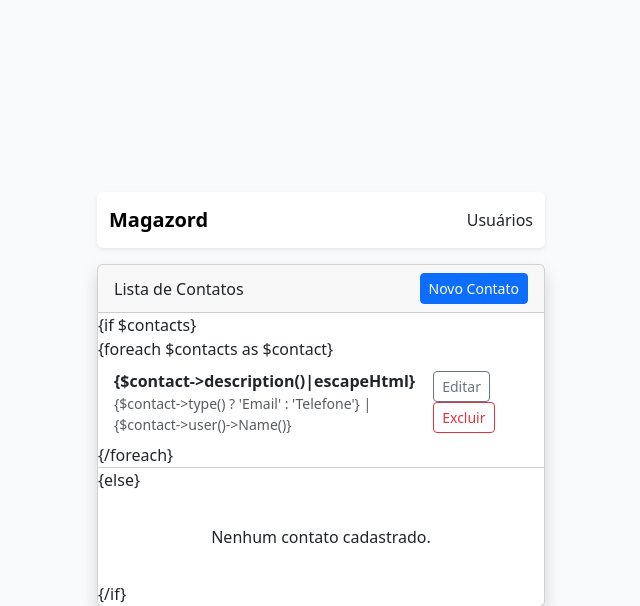
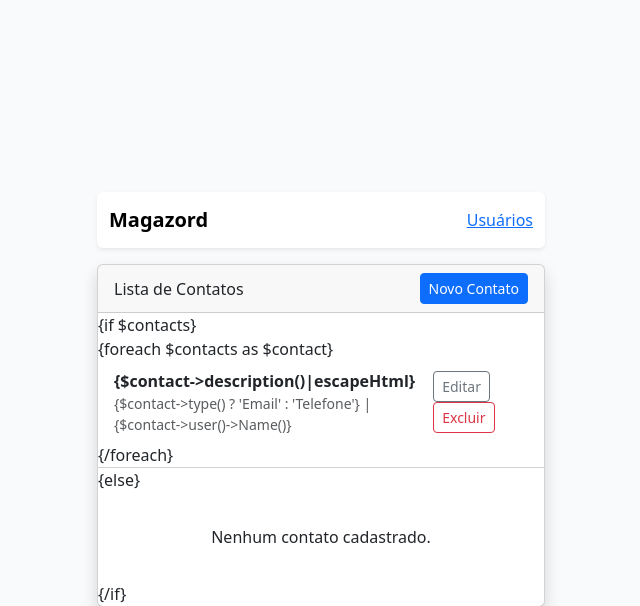
Before and after one commit to Dev-Gabriel-Martins/magazord-backend-test, a PHP site: page /app/views/contacts/index.php in a window 1280 px wide. Shown: the top 606 px of the page, without its empty margins (319-959 px from the left). Run offline with PHP 8.4, Linux system fonts and the light colour scheme.

Commit message:
feat: update navigation link class for user section in contacts index view

```diff
--- a/app/views/contacts/index.php
+++ b/app/views/contacts/index.php
@@ -14,7 +14,7 @@
                 <div class="container-fluid">
                     <a class="navbar-brand fw-bold" href="/users">Magazord</a>
                     <div>
-                        <a class="nav-link" href="/users">Usuários</a>
+                        <a class="nav-btn" href="/users">Usuários</a>
                     </div>
                 </div>
             </nav>
```
